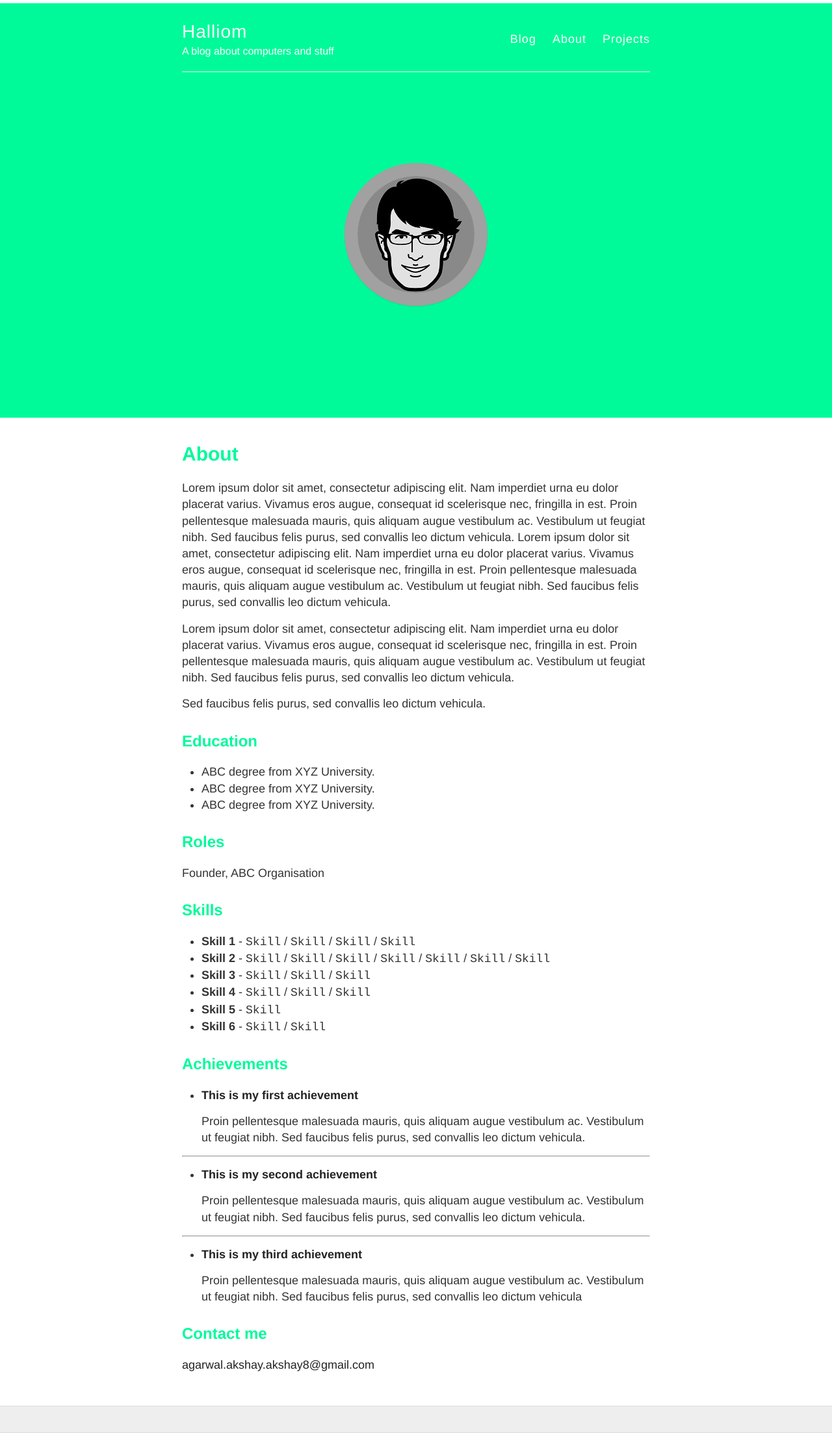
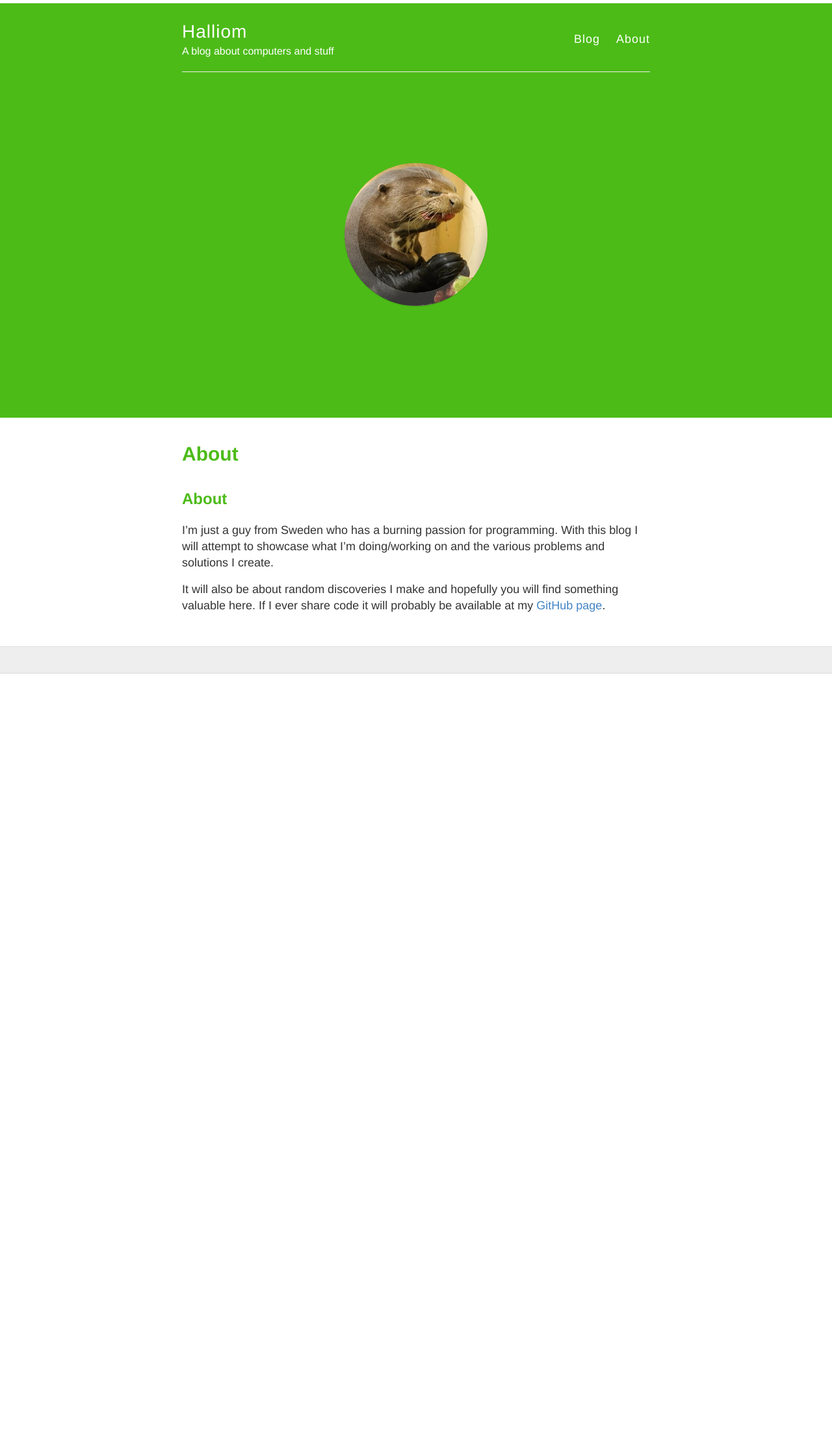
Before and after one commit to Halliom/halliom.github.io, a Jekyll site: the page built from about.md, in a window 1280 px wide. Shown: the whole page at 65% size. Built offline with Jekyll 4.4.1, drawn with Linux system fonts in a browser that asks for light colours; nearby versions of some CDN libraries; after the commit the page ends 1037 px from its top, so only the background shows below that.

```diff
--- a/_layouts/default.html
+++ b/_layouts/default.html
@@ -29,7 +29,6 @@
              <nav>
                <a href="{{ site.baseurl }}/">Blog</a>
                <a href="{{ site.baseurl }}/about">About</a>
-               <a href="{{ site.baseurl }}/projects">Projects</a>
              </nav>
            </header>
          </div>
@@ -47,7 +46,7 @@
                                 <div class="ch-info-front ch-img-1"></div>
                                 <div class="ch-info-back">
                                     <h3>{{site.name}}</h3>
-                                    <p></br><a href="https://linkedin.com/in/{{ site.footer-links.linkedin }}">View on LinkedIn</a></p>
+                                    <p></br><a href="https://www.github.com/{{ site.footer-links.github }}">View my GitHub</a></p>
                                 </div>
                             </div>
                         </div>
--- a/_sass/_variables.scss
+++ b/_sass/_variables.scss
@@ -18,10 +18,10 @@ $blue: #4183C4;
 // Main theme colors
 // Some cool main theme colors(violet:#8476ad;blue:#5cacee;red:#ff7373,#ff6f69;green:#6acf64,#2ddbb3;orange:#ffa268)
 
-$mono-color:#00FA9A;                // main theme color(header, links, footer icons, buttons, post-title)
+$mono-color:#4CBB17;                // main theme color(header, links, footer icons, buttons, post-title)
 $hl-color: $darkGray;              // header link color (author name and posted on date) for blog post meta
 $navbar-hover-color:$gray;        // navbar hover color (site name and navbar links hover color)
-$link-color: $darkerGray;        // normal hyperlink color other than the ones above.
+$link-color: $blue;        // normal hyperlink color other than the ones above.
 
 
 // Heading colors
--- a/about.md
+++ b/about.md
@@ -4,52 +4,7 @@ title: About
 permalink: /about/
 ---
 
-Lorem ipsum dolor sit amet, consectetur adipiscing elit. Nam imperdiet urna eu dolor placerat varius. Vivamus eros augue, consequat id scelerisque nec, fringilla in est. Proin pellentesque malesuada mauris, quis aliquam augue vestibulum ac. Vestibulum ut feugiat nibh. Sed faucibus felis purus, sed convallis leo dictum vehicula. Lorem ipsum dolor sit amet, consectetur adipiscing elit. Nam imperdiet urna eu dolor placerat varius. Vivamus eros augue, consequat id scelerisque nec, fringilla in est. Proin pellentesque malesuada mauris, quis aliquam augue vestibulum ac. Vestibulum ut feugiat nibh. Sed faucibus felis purus, sed convallis leo dictum vehicula.
+## About
+I'm just a guy from Sweden who has a burning passion for programming. With this blog I will attempt to showcase what I'm doing/working on and the various problems and solutions I create.
 
-Lorem ipsum dolor sit amet, consectetur adipiscing elit. Nam imperdiet urna eu dolor placerat varius. Vivamus eros augue, consequat id scelerisque nec, fringilla in est. Proin pellentesque malesuada mauris, quis aliquam augue vestibulum ac. Vestibulum ut feugiat nibh. Sed faucibus felis purus, sed convallis leo dictum vehicula.
-
-Sed faucibus felis purus, sed convallis leo dictum vehicula.
-
-## Education
-
-* ABC degree from XYZ University.
-* ABC degree from XYZ University.
-* ABC degree from XYZ University.
-
-## Roles
-
-Founder, ABC Organisation
-
-## Skills
-
-* **Skill 1** - `Skill` / `Skill` / `Skill` / `Skill`
-* **Skill 2** - `Skill` / `Skill` / `Skill` / `Skill` / `Skill` / `Skill` / `Skill`
-* **Skill 3** - `Skill` / `Skill` / `Skill`
-* **Skill 4** - `Skill` / `Skill` / `Skill`
-* **Skill 5** - `Skill`
-* **Skill 6** - `Skill` / `Skill`
-
-
-## Achievements
-
-
-* [**This is my first achievement**](#)
-
-   Proin pellentesque malesuada mauris, quis aliquam augue vestibulum ac. Vestibulum ut feugiat nibh. Sed faucibus felis purus, sed convallis leo dictum vehicula.
-
-***
-
-* [**This is my second achievement**](#)
-
-    Proin pellentesque malesuada mauris, quis aliquam augue vestibulum ac. Vestibulum ut feugiat nibh. Sed faucibus felis purus, sed convallis leo dictum vehicula.
-
-***
-
-* [**This is my third achievement**](#)
-
-   Proin pellentesque malesuada mauris, quis aliquam augue vestibulum ac. Vestibulum ut feugiat nibh. Sed faucibus felis purus, sed convallis leo dictum vehicula
-
-
-## Contact me
-
-[agarwal.akshay.akshay8@gmail.com](mailto:agarwal.akshay.akshay8@gmail.com)
+It will also be about random discoveries I make and hopefully you will find something valuable here. If I ever share code it will probably be available at my [GitHub page](http://www.github.com/{{ site.footer-links.github }}).
```
Also changed, not shown: _posts/2016-03-08-Hello-World.md (+2 -3 lines), projects.md (deleted, +0 -32 lines), images/avatar.jpg, images/post.PNG (deleted), images/ss-color.png (deleted), images/ss.png (deleted).
